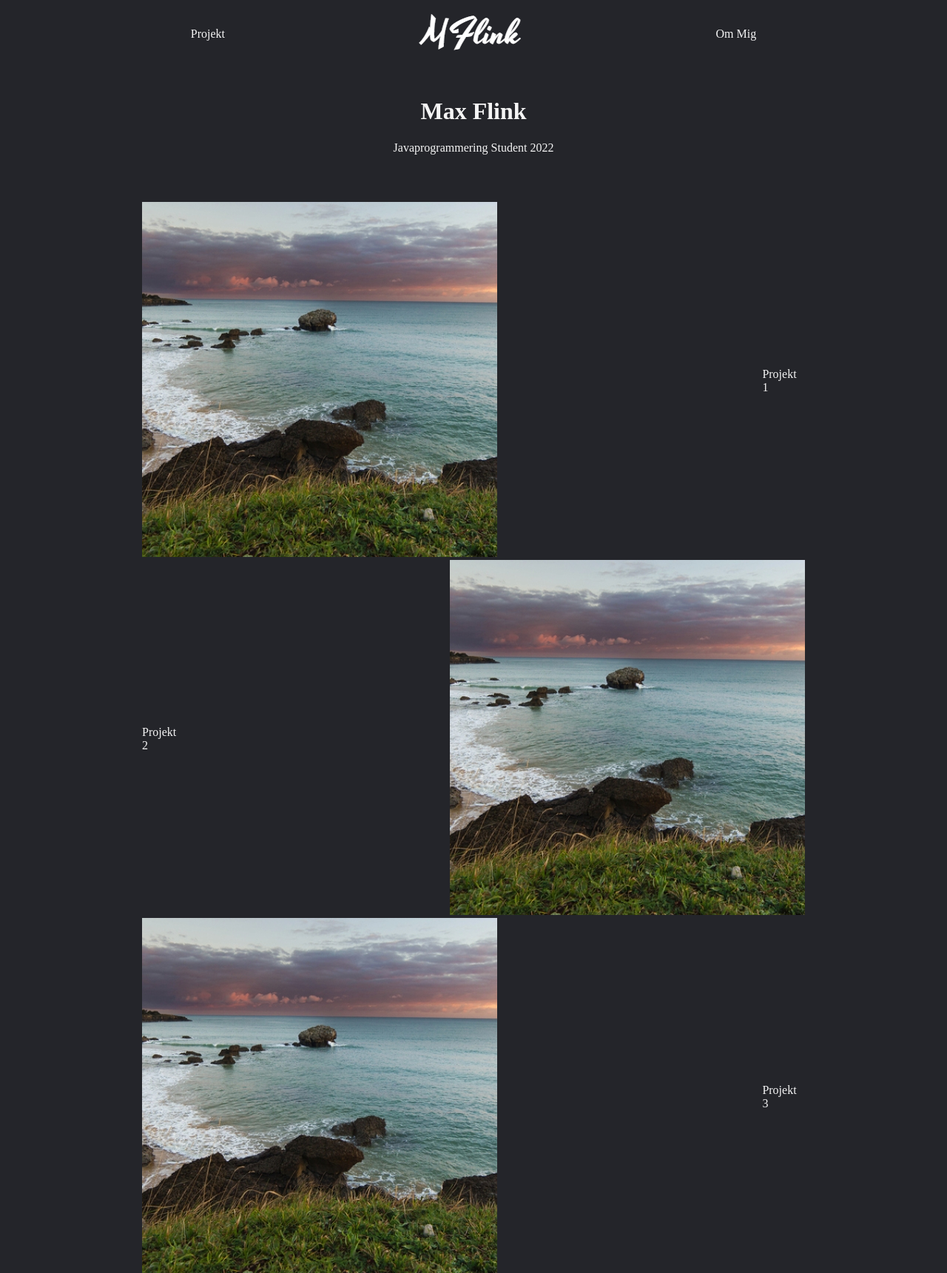
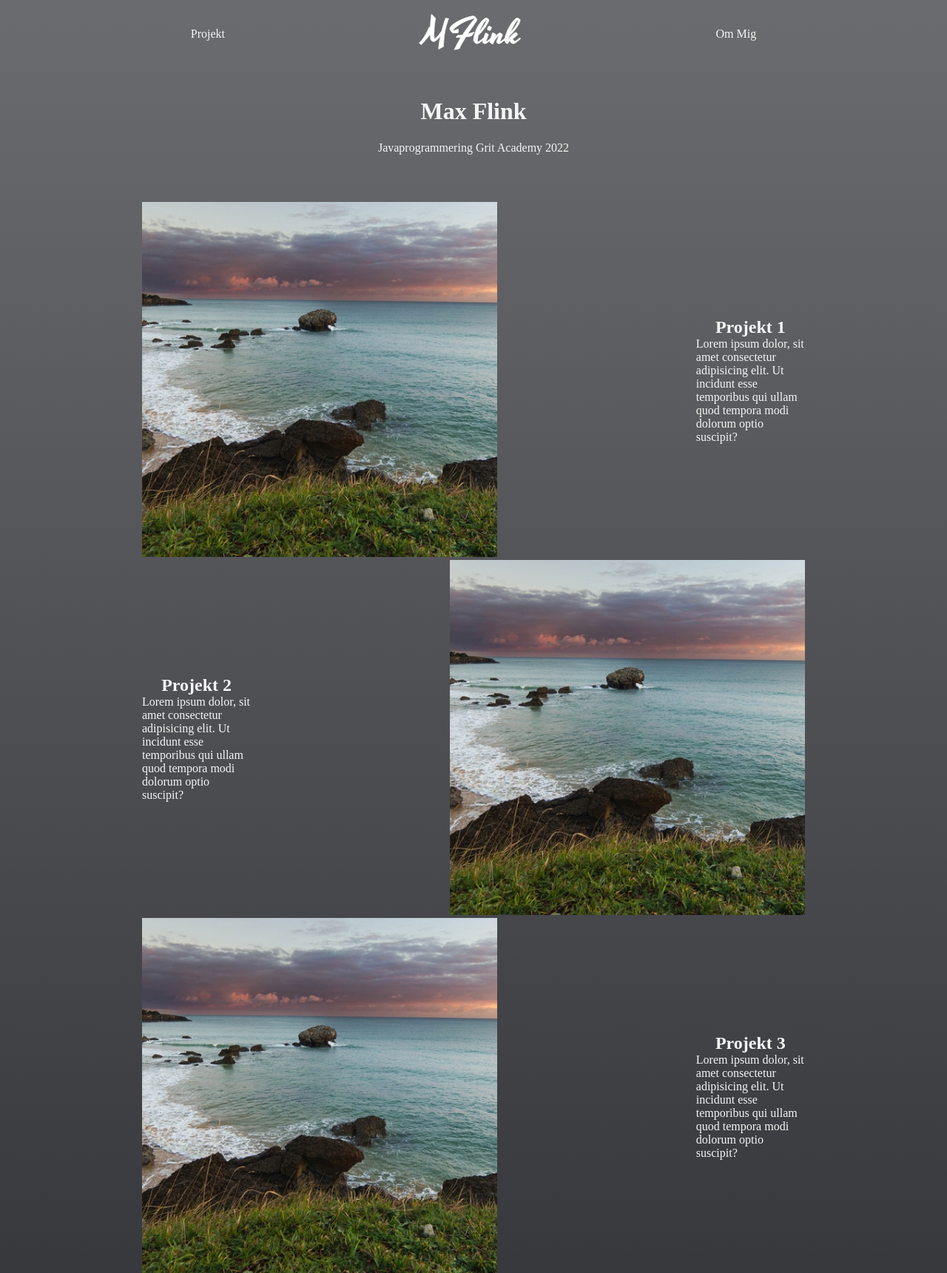
Before and after one commit to Maxflink94/JAVA22-html-slutprojekt-Max-Flink, a plain HTML site: page index.html in a window 1280 px wide. Shown: the part 100-1821 px from the top of the page at 74% size. Drawn offline with Linux system fonts and the light colour scheme.

Commit message:
index done, info kopierad

```diff
--- a/index.html
+++ b/index.html
@@ -34,25 +34,41 @@
             <h1 class="start-h1">Max Flink</h1>
         </div>
         <div>
-            <p>Javaprogrammering Student 2022</p>
+            <p>Javaprogrammering Grit Academy 2022</p>
         </div>
     </div>
     <main>
         <div class="start-container">
             <article class="start-projekt-container-1">
                 <a href="./html/projekt-1.html"><img src="./image/projekt-placeholder.jpg" alt=""></a>
-                <p class="projekt-left">Projekt 1</p>
+                <div class="projekt-left">
+                    <h2>Projekt 1</h3>
+                        <p>Lorem ipsum dolor, sit amet consectetur adipisicing elit. Ut incidunt esse temporibus qui
+                            ullam quod tempora modi dolorum optio suscipit?</p>
+                </div>
             </article>
             <article class="start-projekt-container-2">
-                <p class="projekt-right">Projekt 2</p>
+                <div class="projekt-right">
+                    <h2>Projekt 2</h3>
+                        <p>Lorem ipsum dolor, sit amet consectetur adipisicing elit. Ut incidunt esse temporibus qui
+                            ullam quod tempora modi dolorum optio suscipit?</p>
+                </div>
                 <a href="./html/projekt-2.html"><img src="./image/projekt-placeholder.jpg" alt=""></a>
             </article>
             <article class="start-projekt-container-1">
                 <a href="./html/projekt-3.html"><img src="./image/projekt-placeholder.jpg" alt=""></a>
-                <p class="projekt-left">Projekt 3</p>
+                <div class="projekt-left">
+                    <h2>Projekt 3</h3>
+                        <p>Lorem ipsum dolor, sit amet consectetur adipisicing elit. Ut incidunt esse temporibus qui
+                            ullam quod tempora modi dolorum optio suscipit?</p>
+                </div>
             </article>
             <article class="start-projekt-container-2">
-                <p class="projekt-right">Projekt 2</p>
+                <div class="projekt-right">
+                    <h2>Projekt 4</h3>
+                        <p>Lorem ipsum dolor, sit amet consectetur adipisicing elit. Ut incidunt esse temporibus qui
+                            ullam quod tempora modi dolorum optio suscipit?</p>
+                </div>
                 <a href="./html/projekt-4.html"><img src="./image/projekt-placeholder.jpg" alt=""></a>
             </article>
         </div>
--- a/style/style.css
+++ b/style/style.css
@@ -2,8 +2,11 @@
     box-sizing: border-box;
     margin: 0;
     padding: 0;
-    background-color: #24252a;
+    /* background-color: #24252a; */
     color: whitesmoke;
+}
+body{
+    background: linear-gradient( #24252aa9,#24252A);
 }
 
 li, a, p{
@@ -84,10 +87,16 @@ main{
     align-items: center;
 }
 .projekt-left{
-    margin-left: 40%;
+    display: flex;
+    flex-direction: column;
+    align-items: center;
+    margin-left: 30%;
 }
 .projekt-right{
-    margin-right: 40%;
+    display: flex;
+    flex-direction: column;
+    align-items: center;
+    margin-right: 30%;
 }
 
 footer{
```
Also changed, not shown: html/info.html (+41 -0 lines).
